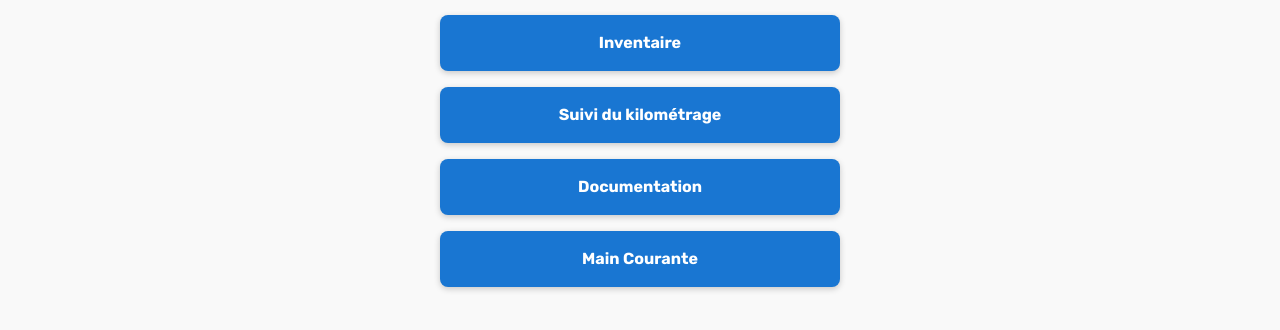
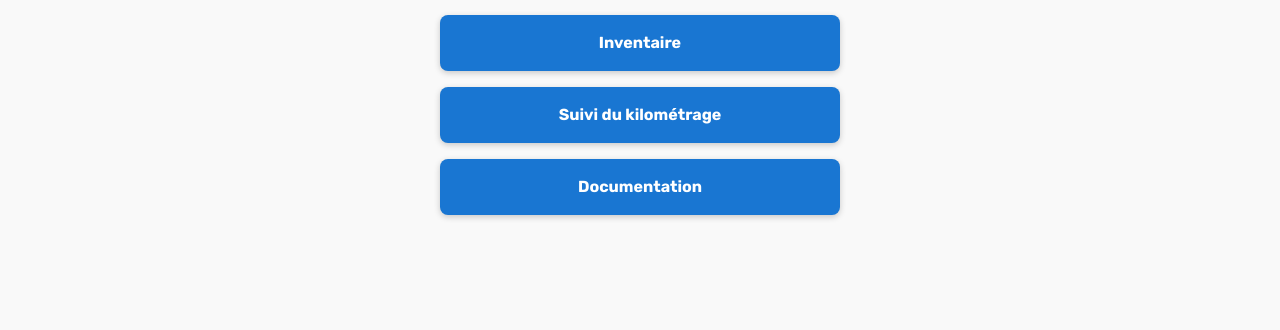
Before and after one commit to Cyril60620/cs-mareuil, a plain HTML site: page index.html in a window 1280 px wide. Shown: the part 188-518 px from the top of the page. Drawn offline with Linux system fonts and the light colour scheme.

Commit message:
index.html

```diff
--- a/index.html
+++ b/index.html
@@ -18,7 +18,6 @@
     <a href="inventaire.html">Inventaire</a>
     <a href="kilometrage.html">Suivi du kilométrage</a>
     <a href="Documentation.html">Documentation</a>
-    <a href="Main Courante.html">Main Courante</a>
   </nav>
 </body>
 </html>
```
